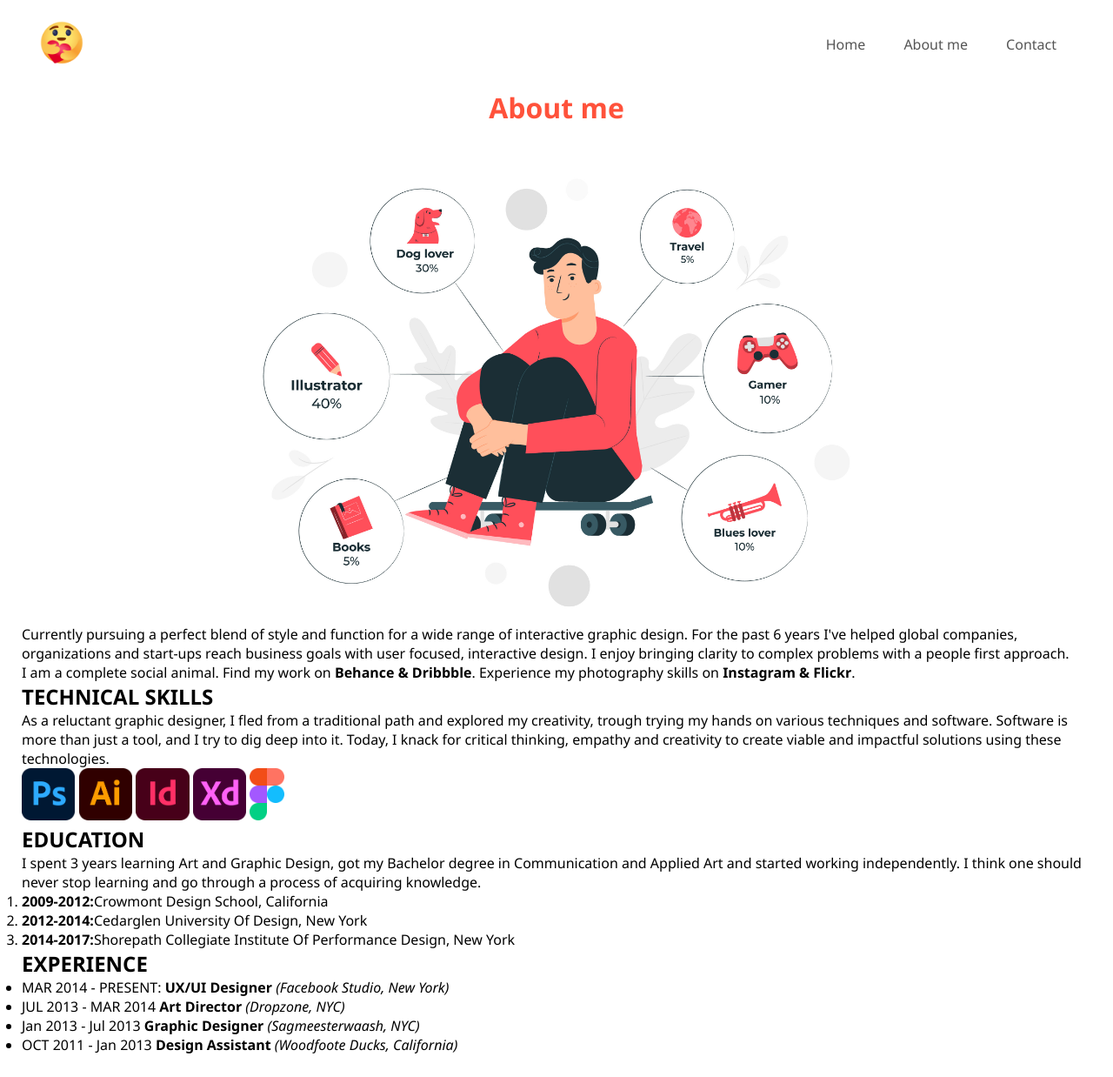
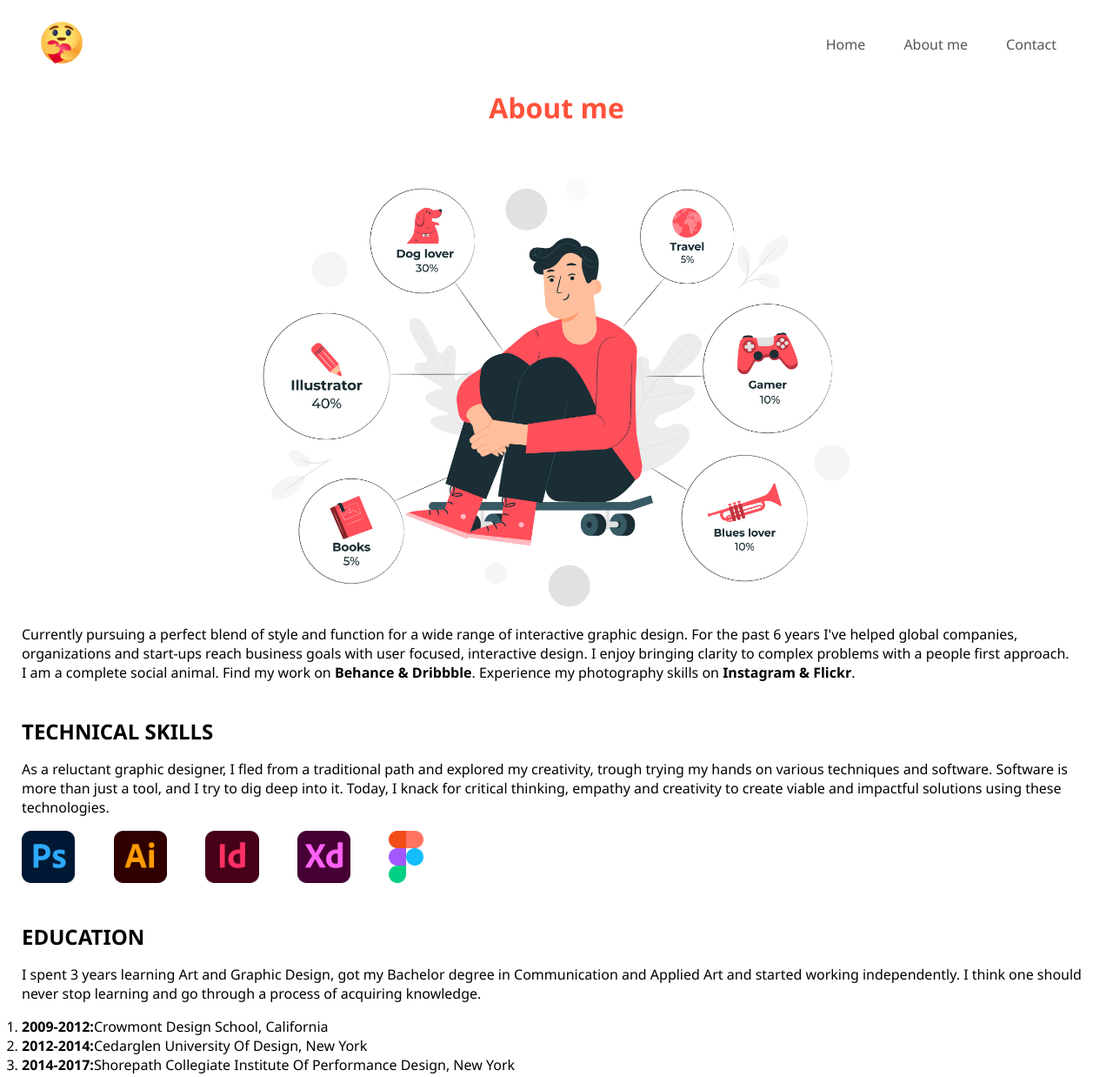
Before and after one commit to khunkim94/khunkim94.github.io, a plain HTML site: page hw/bai1/about.html in a window 1280 px wide. Shown: the top 1238 px of the page at 87% size. Before the commit the page ends 1212 px from the top, so only its background shows below. Drawn offline with Linux system fonts and the light colour scheme.

Commit message:
sửa css lần 2

```diff
--- a/hw/bai1/about-style.css
+++ b/hw/bai1/about-style.css
@@ -27,6 +27,7 @@ a {
 }
 p {
   color: black;
+  margin-bottom: 16px;
 }
 .container {
   max-width: 1300px;
@@ -39,8 +40,16 @@ h1 {
   color: #ff523b;
   padding-bottom: 40px;
 }
+h2 {
+  margin-top: 40px;
+  margin-bottom: 16px;
+}
 #bg {
   margin-left: auto;
   margin-right: auto;
   display: block;
 }
+#small-img {
+  display: inline-block;
+  margin-right: 40px;
+}
--- a/hw/bai1/about.html
+++ b/hw/bai1/about.html
@@ -53,11 +53,11 @@
             creativity to create viable and impactful solutions using these
             technologies.
           </p>
-          <img src="image/pts.png" alt="photoshop" height="60" />
-          <img src="image/ai.png" alt="ilustrator" height="60" />
-          <img src="image/indesign.png" alt="indesign" height="60" />
-          <img src="image/xd.png" alt="adobexd" height="60" />
-          <img src="image/figma.png" alt="figma" height="60" />
+          <img src="image/pts.png" alt="photoshop" title="Adobe Photoshop" height="60" id="small-img"/>
+          <img src="image/ai.png" alt="ilustrator" title="Ilustrator" height="60" id="small-img"/>
+          <img src="image/indesign.png" alt="indesign" title="Adobe Indesign" height="60" id="small-img"/>
+          <img src="image/xd.png" alt="adobexd" title="Adobe XD" height="60" id="small-img"/>
+          <img src="image/figma.png" alt="figma" title="Figma" height="60" id="small-img"/>
         </div>
         <div class="section3" id="education">
           <h2>EDUCATION</h2>
--- a/hw/bai1/contact-style.css
+++ b/hw/bai1/contact-style.css
@@ -54,10 +54,10 @@ ul li {
   background-color: #ff523b;
   color: #fff;
   padding: 14px 30px;
-  margin: 30px 0;
+  margin: 10px 0;
   border-radius: 30px;
 }
-img {
+#bg-img {
   margin-left: auto;
   margin-right: auto;
   display: block;
```
Also changed, not shown: hw/bai1/contact.html (+1 -1 lines).
